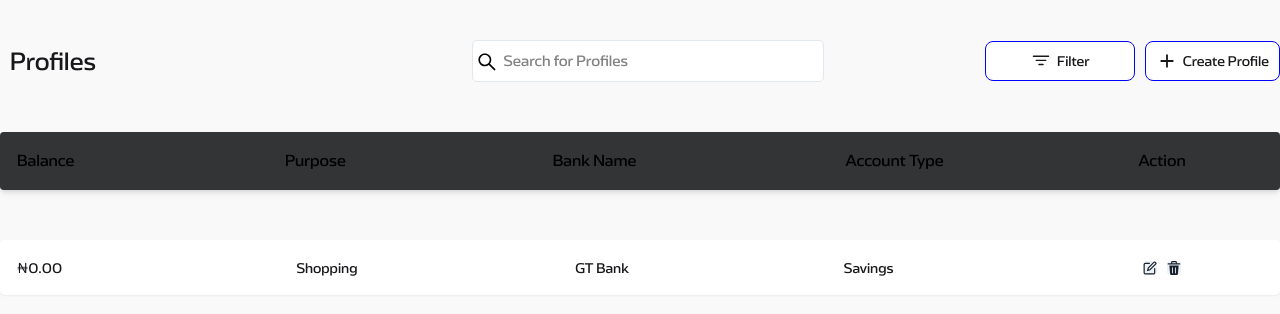
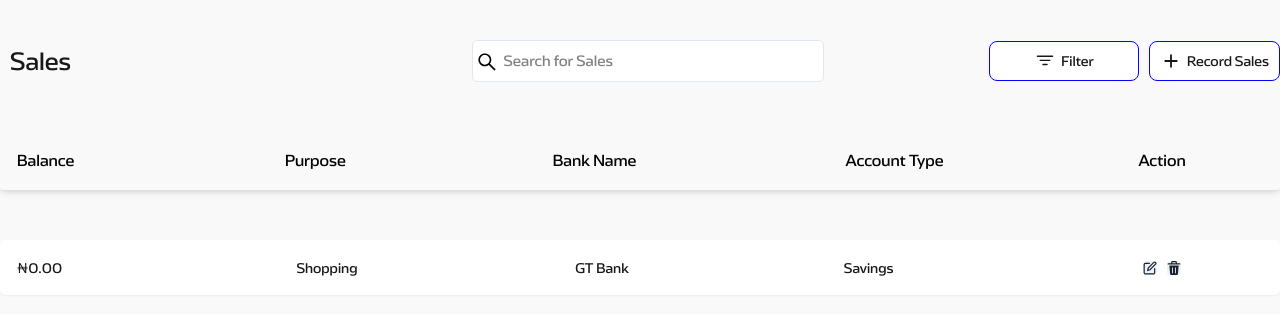
Before and after one commit to ichere/salesManagementFE, a React (Vite) app: page /sales in a window 1280 px wide. Shown: the top 314 px of the page. Built offline with nearby package versions, Linux system fonts and the light colour scheme.

Commit message:
fixes made

```diff
--- a/src/components/sales/SalesTableHead.tsx
+++ b/src/components/sales/SalesTableHead.tsx
@@ -11,7 +11,7 @@ export const SalesTableHead = () => {
       align="center"
       justify="space-between"
       textAlign="left"
-      bgColor="#333436"
+      bgColor=""
       borderRadius="md"
       boxShadow="md"
     >
--- a/src/components/sales/SalesTableRow.tsx
+++ b/src/components/sales/SalesTableRow.tsx
@@ -12,7 +12,7 @@ export const SalesTableRow = () => {
     const tableBg = useColorModeValue(COLOURS.white, COLOURS.tableDark);
     const appTextColor = useColorModeValue(COLOURS.darkGrey, COLOURS.ivory);
     const [isDeleteModalOpen, setIsDeleteModalOpen] = useState(false);
-    const [isProfileModalOpen, setIsProfileModalOpen] = useState(false);
+    const [isSalesModalOpen, setIsSalesModalOpen] = useState(false);
 
   const handleDelete = () => {
     // Your delete logic here
@@ -84,23 +84,23 @@ export const SalesTableRow = () => {
         >
           <IconButton
             icon={<EditIcon />}
-            aria-label="Edit Profile"
+            aria-label="Edit Sale"
             size="m"
-            onClick={() => setIsProfileModalOpen(true)}
+            onClick={() => setIsSalesModalOpen(true)}
           ></IconButton>
           <SalesModal
-            isOpen={isProfileModalOpen}
-            onClose={() => setIsProfileModalOpen(false)}
+            isOpen={isSalesModalOpen}
+            onClose={() => setIsSalesModalOpen(false)}
             isEditing={false}
           />
 
           <IconButton
             icon={<DeleteIcon />}
-            aria-label="Edit Profile"
+            aria-label="Edit Sale"
             size="m"
             onClick={() => setIsDeleteModalOpen(true)}
           >
-            Delete Profile
+            Delete Sale
           </IconButton>
           <DeleteModal
             isOpen={isDeleteModalOpen}
--- a/src/pages/SalesPage.tsx
+++ b/src/pages/SalesPage.tsx
@@ -10,13 +10,13 @@ import { SalesTableRow } from '../components/sales/SalesTableRow';
 export const SalesPage = () => {
     useDocumentTitle(PageTitle.Sales);
   return (
-    <PageWrapper heading={"Welcome to your Profile"} subHeading={"profiles"}>
+    <PageWrapper heading={"Welcome to your Sales Book"} subHeading={"Sales"}>
         <PageHeader
-          header="Profiles"
+          header="Sales"
           loading={false}
           btn={true}
-          text="Create Profile"
-          modalHeader="Add Profile"
+          text="Record Sales"
+          modalHeader="Add Sales"
           size="4xl"
           childComp={
             window.innerWidth >= TAB_BREAKPOINT ? (
```
